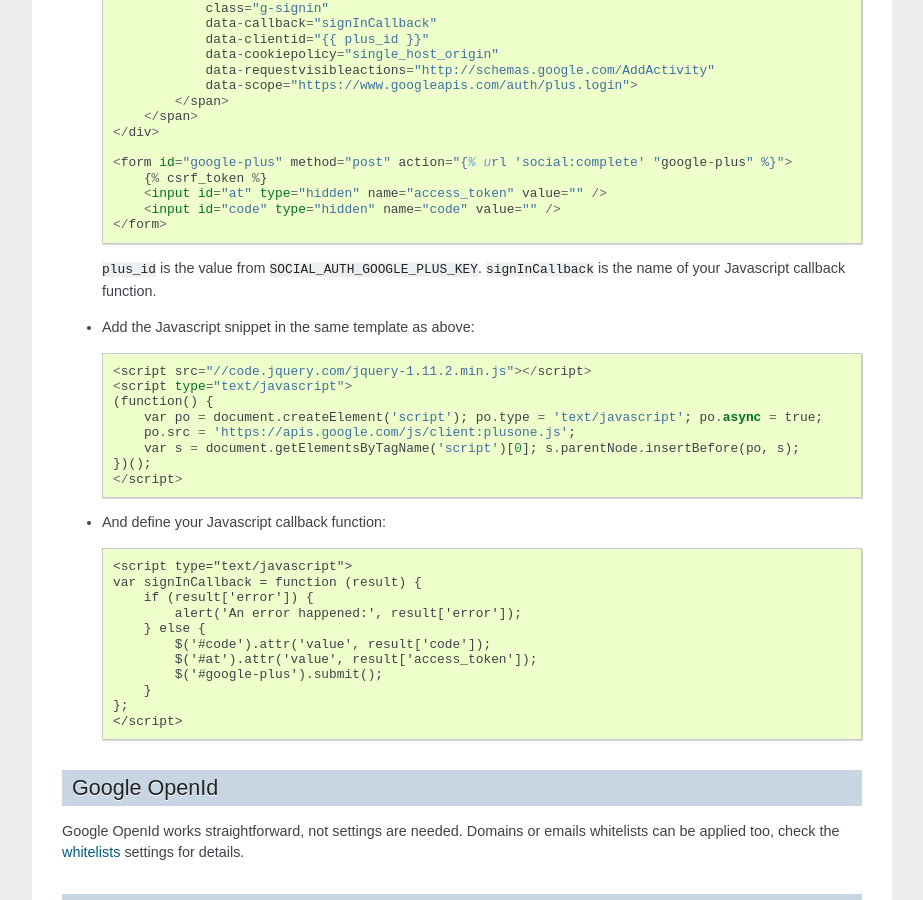
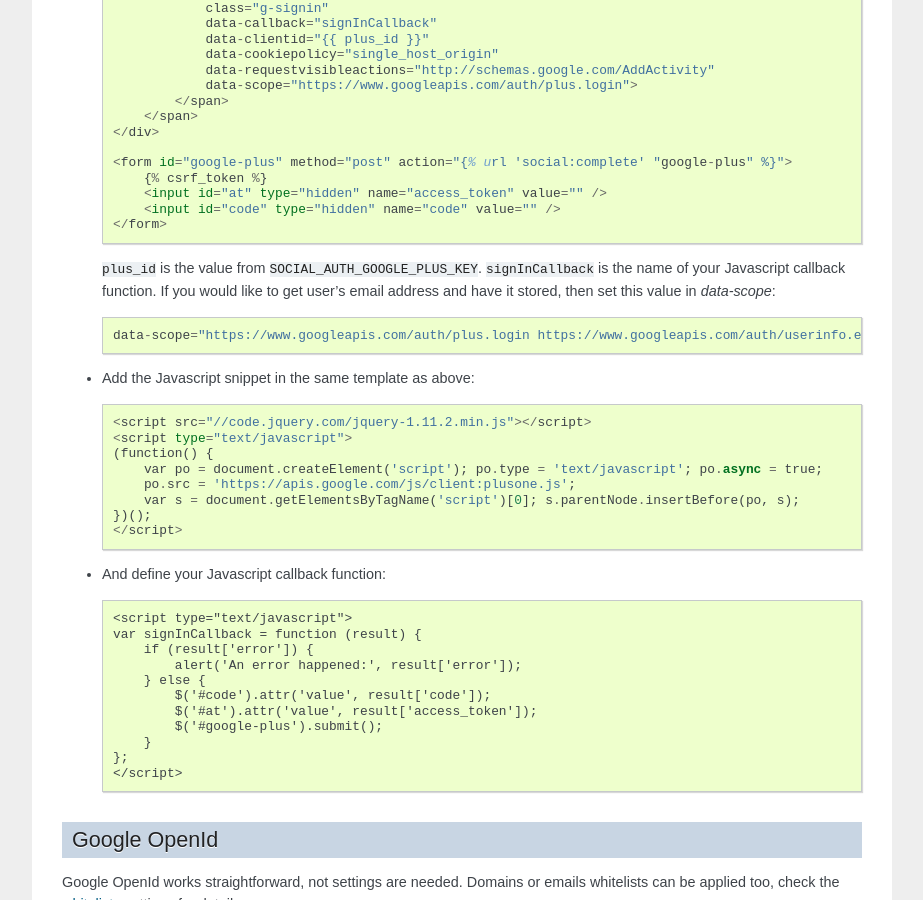
Before and after one commit to omab/python-social-auth, a Sphinx documentation site: the page built from docs/backends/google.rst, in a window 1280 px wide and 900 px high, scrolled down 1605 px. Shown: the whole window, without its empty margins (198-1121 px from the left). Built offline with Sphinx 7.4.7, drawn with Linux system fonts in a browser that asks for light colours.

Commit message:
Add extra info on Google+ Sign-In doc

```diff
--- a/docs/backends/google.rst
+++ b/docs/backends/google.rst
@@ -104,6 +104,10 @@ auth process.
 
   ``plus_id`` is the value from ``SOCIAL_AUTH_GOOGLE_PLUS_KEY``.
   ``signInCallback`` is the name of your Javascript callback function.
+  If you would like to get user's email address and have it stored, then set
+  this value in `data-scope`::
+
+    data-scope="https://www.googleapis.com/auth/plus.login https://www.googleapis.com/auth/userinfo.email"
 
 * Add the Javascript snippet in the same template as above::
 
```
